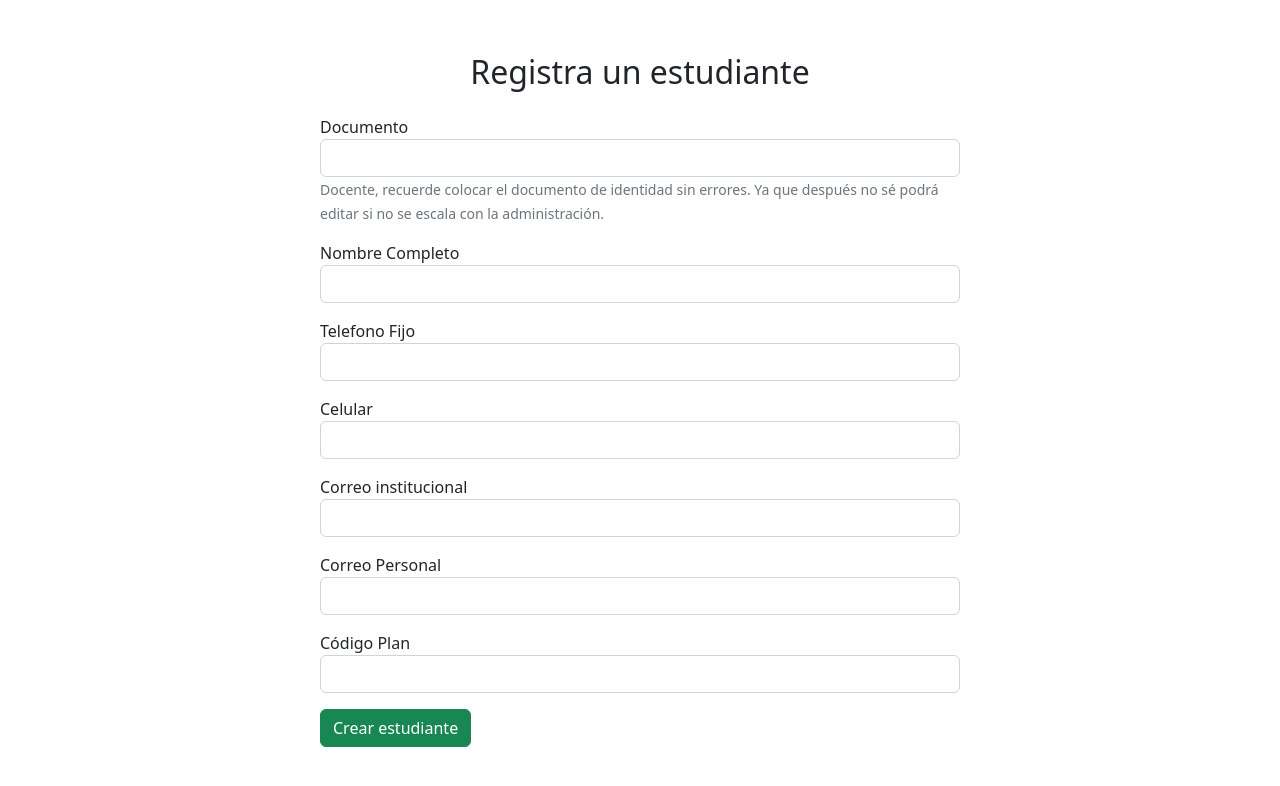
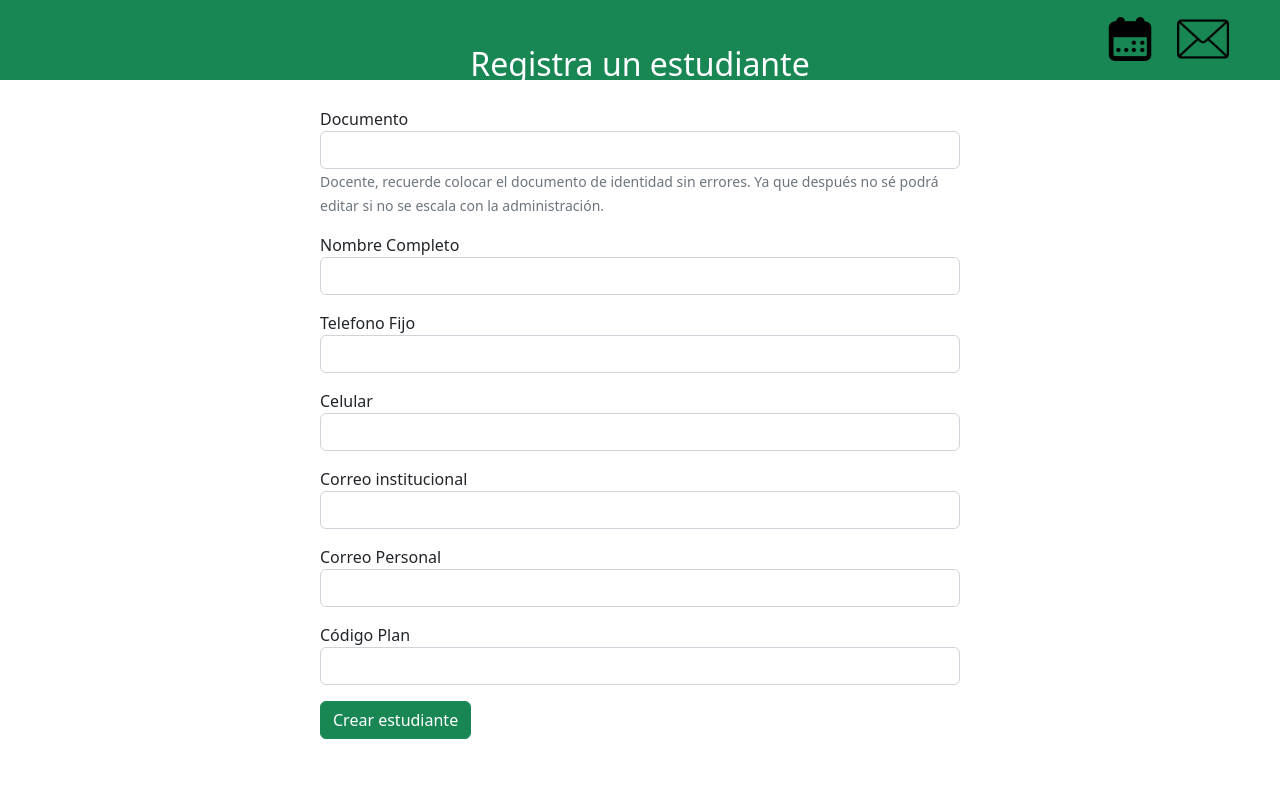
Before and after one commit to Offztinger/carpeta508_PCJIC_ppi2022, a React (Create React App) app in the folder Frontend/: page /createEstudiante in a window 1280 px wide. Shown: the top 786 px of the page. Built offline with nearby package versions, Linux system fonts and the light colour scheme; no server answers.

Commit message:
header w/ ventana emergente

```diff
--- a/Frontend/src/App.jsx
+++ b/Frontend/src/App.jsx
@@ -7,13 +7,17 @@ import { BrowserRouter as Router, Routes, Route } from "react-router-dom";
 import VerEstudiantes from "./components/VerEstudiantes/VerEstudiantes";
 import RegistrarEstudiantes from "./components/RegistrarEstudiantes/RegistrarEstudiantes";
 import EditarEstudiantes from "./components/EditarEstudiantes/EditarEstudiantes";
+import correo from "./icons/envelope.png";
+import calendario from "./icons/calendar-page.png"
 
 // import RegistrarEstudiantes from "./components/RegistrarEstudiantes/RegistrarEstudiantes";
 
 function App() {
+
+  const notificationPopup = document.getElementById("notification-popup");
+  const closeBtn = document.getElementById("close-btn");
   const [estudiantes, setEstudiantes] = useState([]);
   const [putIDEs, setPutIDEs] = useState();
-
   const fetchApi = async () => {
     const response = await fetch("http://localhost:8080/estudiante", {
       method: "GET",
@@ -25,8 +29,68 @@ function App() {
   useEffect(() => {
     fetchApi();
   }, []);
+  document.addEventListener("DOMContentLoaded", function () {
 
+
+  let popupOpen = false; // Variable para rastrear si la ventana emergente está abierta
+
+  // Función para mostrar o ocultar la ventana emergente
+  function togglePopup() {
+    const popup = document.getElementById("notification-popup");
+    if (popupOpen) {
+      popup.style.display = "none";
+      popupOpen = false;
+    } else {
+      popup.style.display = "block";
+      popupOpen = true;
+    }
+  }
+
+  // Agregar un evento de clic al botón de notificación
+  const notificationBtn = document.getElementById("notification-btn");
+  notificationBtn.addEventListener("click", function (event) {
+    event.stopPropagation(); // Detener la propagación del evento de clic para evitar que se cierre la ventana emergente
+    togglePopup();
+  });
+
+  // Agregar un evento de clic al documento para cerrar la ventana emergente si se hace clic en otro lugar de la página
+  document.addEventListener("click", function (event) {
+    const popup = document.getElementById("notification-popup");
+    if (popupOpen && event.target !== notificationBtn && event.target !== popup && !popup.contains(event.target)) {
+      togglePopup();
+    }
+  });
+
+  // Agregar un evento de carga para ocultar la ventana emergente al cargar la página
+  window.addEventListener("load", function () {
+    const popup = document.getElementById("notification-popup");
+    popup.style.display = "none";
+    popupOpen = false;
+  });
+});
   return (
+    <div>
+      <div className="header">
+        <div className="logos-header">
+          <img src={calendario} alt="" className="calendario-logo" />
+          <button id="notification-btn"><img src={correo} className="correo-logo" /></button>
+          <div id="notification-popup">
+            <div class="popup-content">
+              <div class="popup-header">
+                <h3>Notificaciones</h3>
+                <button id="close-btn"><i class="fa fa-times" aria-hidden="true"></i></button>
+              </div>
+              <ul class="notifications-list">
+                <li><a href="#">Notificación 1</a></li>
+                <li><a href="#">Notificación 2</a></li>
+                <li><a href="#">Notificación 3</a></li>
+                <li><a href="#">Notificación 4</a></li>
+                <li><a href="#">Notificación 5</a></li>
+              </ul>
+            </div>
+          </div>
+        </div>
+      </div>
       <div className="contenedorPrincipal d-flex flex-column align-items-center justify-content-center">
         <Router>
           <Routes>
@@ -40,7 +104,10 @@ function App() {
                 />
               }
             />
-          <Route path="/createEstudiante" element={<RegistrarEstudiantes />} />
+            <Route
+              path="/createEstudiante"
+              element={<RegistrarEstudiantes />}
+            />
             <Route
               exact
               path="/editEstudiante"
@@ -51,6 +118,7 @@ function App() {
           </Routes>
         </Router>
       </div>
+    </div>
   );
 }
 
--- a/Frontend/src/components/RegistrarEstudiantes/RegistrarEstudiantes.css
+++ b/Frontend/src/components/RegistrarEstudiantes/RegistrarEstudiantes.css
@@ -0,0 +1,3 @@
+h2{
+    color: white;
+}
--- a/Frontend/src/components/RegistrarEstudiantes/RegistrarEstudiantes.jsx
+++ b/Frontend/src/components/RegistrarEstudiantes/RegistrarEstudiantes.jsx
@@ -66,7 +66,7 @@ function RegistrarEstudiantes() {
         isError={isError}
         Msg={'Se ha creado el registro exitosamente'}
       />
-      <h2>Registra un estudiante</h2>
+      <h2 style={{ color: "white" }}>Registra un estudiante</h2>
       <div>
         <div className="form-group">
           <label>Documento</label>
--- a/Frontend/src/styles/styles.css
+++ b/Frontend/src/styles/styles.css
@@ -4,9 +4,110 @@
 
 .contenedorPrincipal {
   width: 100vw;
-  height: 100vh;
+  height: 78vh;
 }
 
 table thead tr th {
     text-align: center;
 }
+.header {
+  padding: 1.5vh 3.5vw 2.5vh 1vw;
+  justify-content: center;
+  text-align: right;
+  background-color: #198754;
+  height: 10vh;
+}
+.correo-logo {
+  width: auto;
+  height: 6.5vh;
+  margin-left: 1.5vw;
+}
+.calendario-logo {
+  width: auto;
+  height: 5.5vh;
+  margin-left: 1.5vw;
+}
+.logos-header button{
+  background-color: transparent;
+  border: 0;
+}
+#notification-popup {
+  display: none; /* Ocultar la ventana emergente por defecto */
+  position: absolute;
+  top: 50px;
+  right: 10px;
+  width: 300px;
+  height: 200px;
+  background-color: #f1f1f1;
+  border: 1px solid #ddd;
+  box-shadow: 0px 8px 16px 0px rgba(0, 0, 0, 0.2);
+  z-index: 1;
+}
+
+#notification-popup.active {
+  display: block; /* Mostrar la ventana emergente cuando tiene la clase 'active' */
+}
+
+.popup-content {
+  background-color: #fff;
+  border-radius: 10px;
+  padding: 10px;
+}
+
+.popup-header {
+  display: flex;
+  justify-content: space-between;
+  align-items: center;
+  border-bottom: 1px solid #ccc;
+  padding-bottom: 10px;
+  margin-bottom: 10px;
+}
+
+.popup-header h3 {
+  margin: 0;
+  font-size: 16px;
+  font-weight: bold;
+}
+
+.notifications-list {
+  list-style: none;
+  margin: 0;
+  padding: 0;
+}
+
+.notifications-list li {
+  padding: 5px 0;
+  border-bottom: 1px solid #ccc;
+}
+
+.notifications-list li:last-child {
+  border-bottom: none;
+}
+
+.notifications-list li a {
+  text-decoration: none;
+  color: #333;
+}
+
+#close-btn {
+  border: none;
+  background-color: transparent;
+  font-size: 18px;
+  cursor: pointer;
+  padding: 0;
+  color: #888;
+}
+
+#close-btn:focus {
+  outline: none;
+}
+
+#notification-btn {
+  background-color: transparent;
+  border: none;
+  cursor: pointer;
+}
+
+#notification-btn:hover {
+  opacity: 0.8;
+}
```
Also changed, not shown: Frontend/src/icons/calendar-page.png (added), Frontend/src/icons/envelope.png (added). Lines whose indentation alone changed are shown as unchanged.
